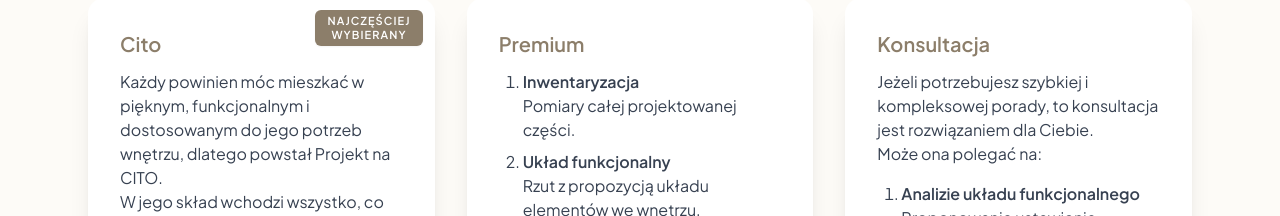
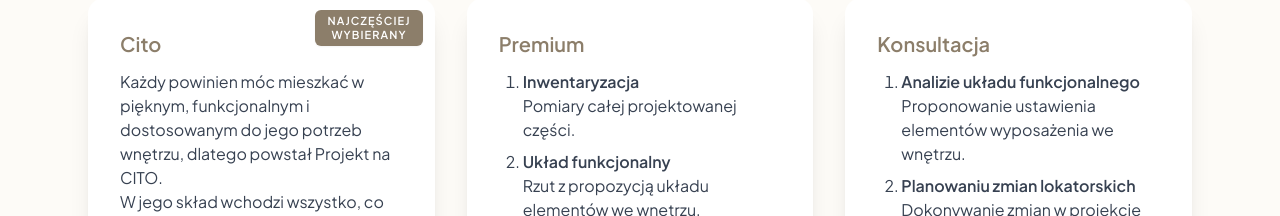
Before and after one commit to lukaszkotowski-git/projektnacito, a React (Vite) app in the folder react-app/: page /offer in a window 1280 px wide. Shown: the part 306-522 px from the top of the page. Built offline with nearby package versions, Linux system fonts and the light colour scheme; no server answers; a web font is replaced by a local one.

Commit message:
chore(offer): remove consult intro paragraph from overview

```diff
--- a/react-app/src/components/OfferOverview.tsx
+++ b/react-app/src/components/OfferOverview.tsx
@@ -75,7 +75,7 @@ export function OfferOverview() {
               className="flex-1 min-w-[280px] bg-white/95 rounded-2xl shadow-xl p-8 animate-slideIn cursor-pointer hover:shadow-2xl hover:scale-[1.02] transition-all duration-300 group" style={{ animationDelay: '0.15s' }}
             >
               <div className="text-xl font-bold text-[#8C7E6A] mb-3">{txt.offerOverview.consultTitle}</div>
-              <p className="mb-4 text-gray-700 whitespace-pre-line">{txt.offerOverview.consultIntro}</p>
+              {/* Consult intro removed on overview per request */}
               <ol className="list-decimal pl-6 space-y-2 text-gray-700 text-base mb-2">
                 {txt.offerOverview.consultItems.map((item, idx) => (
                   <li key={idx}><b>{item.title}</b><br/>{item.desc}</li>
```
